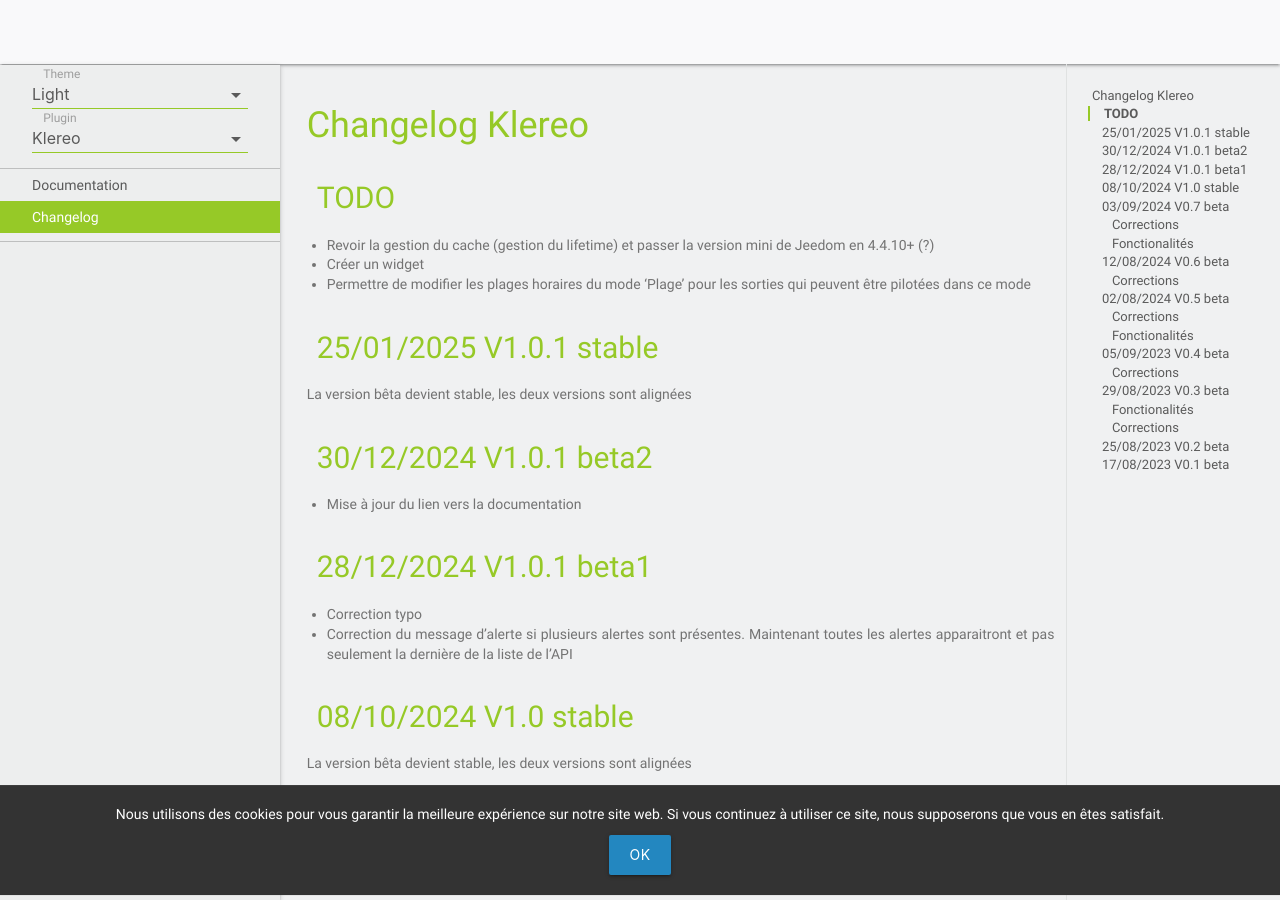
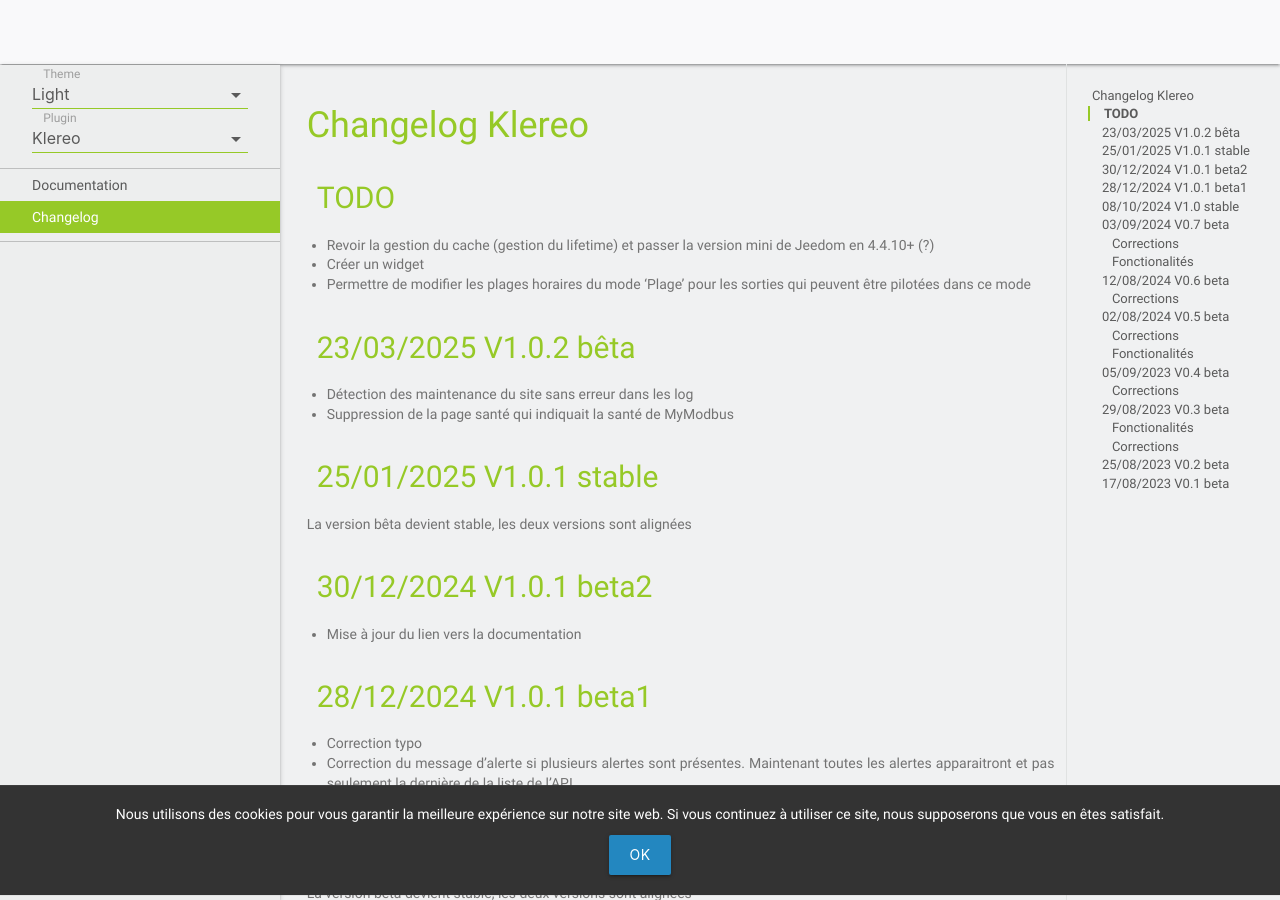
Before and after one commit to MrWaloo/jeedom-plugins-doc, a Jekyll site: the page built from docs/fr_FR/klereo_changelog.md, in a window 1280 px wide and 900 px high. Built offline with Jekyll 4.4.1, drawn with Linux system fonts in a browser that asks for light colours; emoji names are drawn with the system emoji font; our own code applies the rules of GitHub Pages for plain Markdown files.

Commit message:
Update klereo_changelog.md

```diff
--- a/docs/fr_FR/klereo_changelog.md
+++ b/docs/fr_FR/klereo_changelog.md
@@ -4,6 +4,11 @@
 - Revoir la gestion du cache (gestion du lifetime) et passer la version mini de Jeedom en 4.4.10+ (?)
 - Créer un widget
 - Permettre de modifier les plages horaires du mode 'Plage' pour les sorties qui peuvent être pilotées dans ce mode
+
+## 23/03/2025 V1.0.2 bêta
+
+- Détection des maintenance du site sans erreur dans les log
+- Suppression de la page santé qui indiquait la santé de MyModbus
 
 ## 25/01/2025 V1.0.1 stable
 
```
